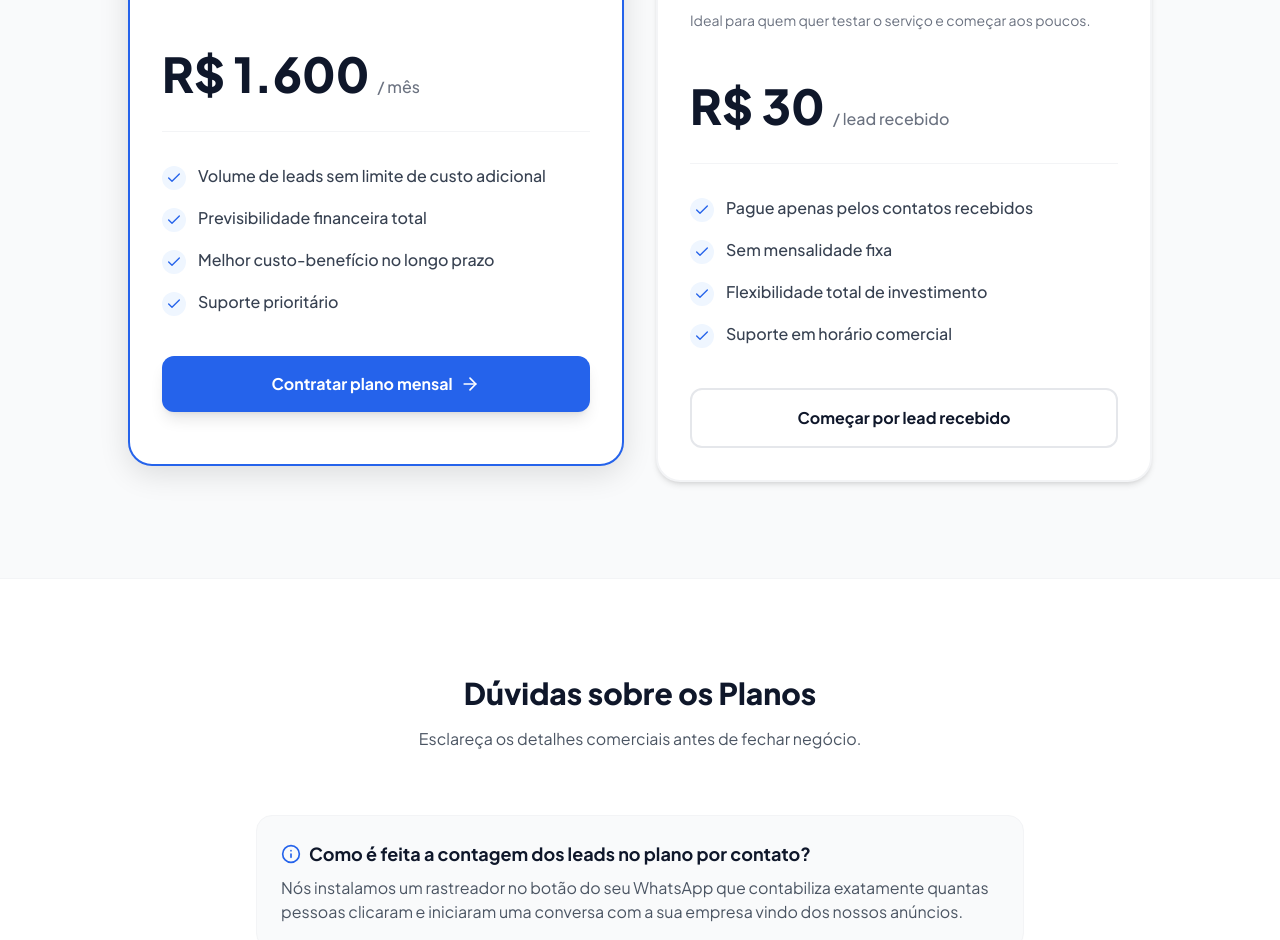
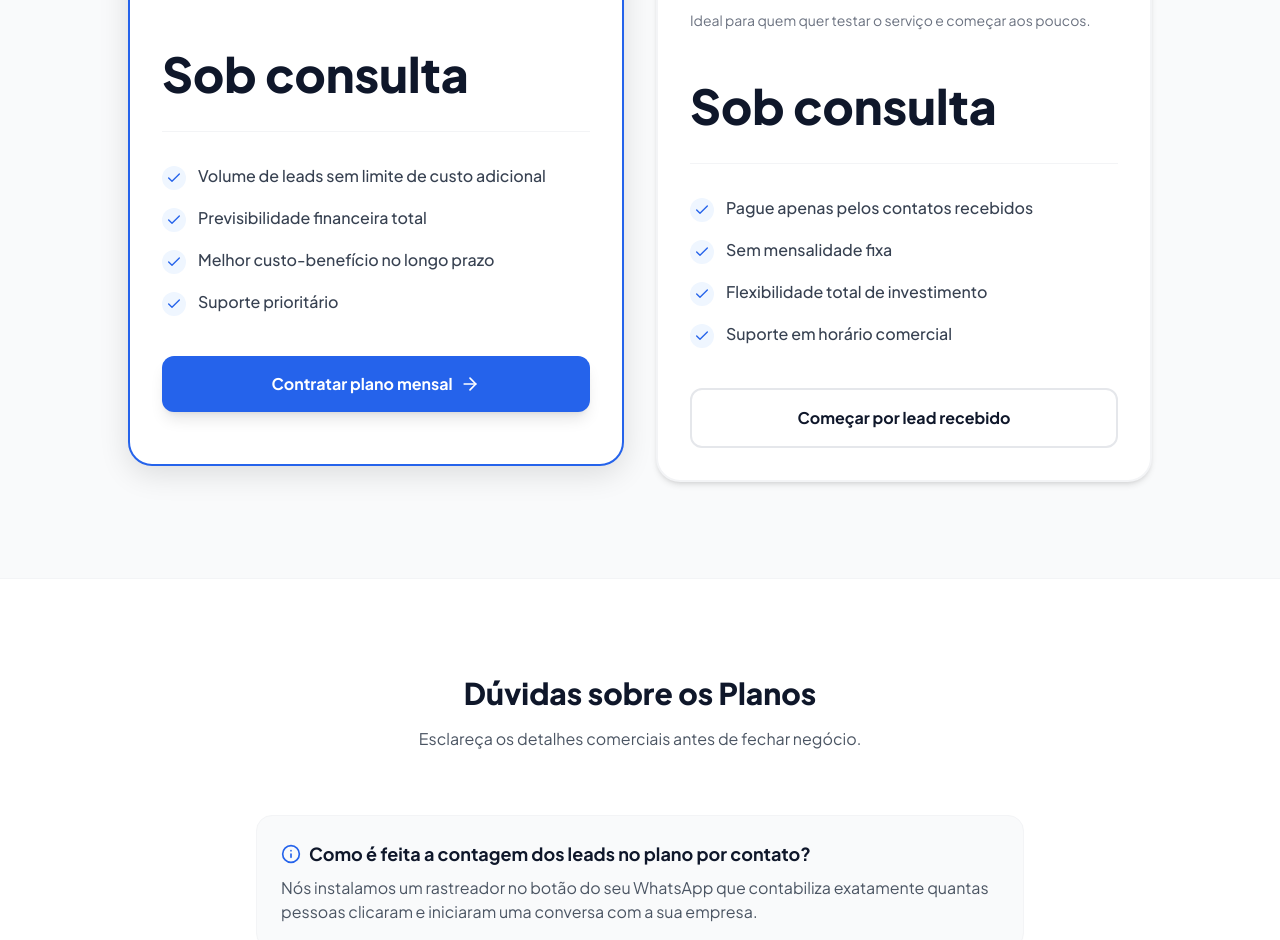
Before and after one commit to edgar-avila02/edleads, a React (Vite) app: page /precos in a window 1280 px wide. Shown: the part 652-1592 px from the top of the page. Built offline with nearby package versions, Linux system fonts and the light colour scheme.

Commit message:
feat: oculta valores de planos e atualiza faq de cobranca

```diff
--- a/src/components/Pricing.tsx
+++ b/src/components/Pricing.tsx
@@ -33,8 +33,7 @@ const Pricing = () => {
           >
             <h3 className="text-2xl font-bold text-corporate-dark mb-2">Plano mensal fixo</h3>
             <div className="flex items-baseline gap-2 mb-8 border-b border-gray-100 pb-8">
-              <span className="text-5xl font-extrabold text-corporate-dark tracking-tight">R$ 1.600</span>
-              <span className="text-gray-500 font-medium">/ mês</span>
+              <span className="text-4xl lg:text-5xl font-extrabold text-corporate-dark tracking-tight">Sob consulta</span>
             </div>
 
             <ul className="space-y-5 mb-10">
@@ -82,8 +81,7 @@ const Pricing = () => {
 
             <h3 className="text-2xl font-bold text-white mb-2 mt-4">Plano por contato</h3>
             <div className="flex items-baseline gap-2 mb-8 border-b border-white/10 pb-8">
-              <span className="text-5xl font-extrabold text-white tracking-tight">R$ 30</span>
-              <span className="text-gray-400 font-medium">/ lead recebido</span>
+              <span className="text-4xl lg:text-5xl font-extrabold text-white tracking-tight">Sob consulta</span>
             </div>
 
             <ul className="space-y-5 mb-10">
--- a/src/pages/PrecosPage.tsx
+++ b/src/pages/PrecosPage.tsx
@@ -6,8 +6,8 @@ const PrecosPage = () => {
     {
       name: "Plano Mensal Fixo",
       description: "Ideal para empresas que querem escalar de forma previsível.",
-      price: "R$ 1.600",
-      period: "/ mês",
+      price: "Sob consulta",
+      period: "",
       popular: true,
       tag: "Mais Vantajoso",
       features: [
@@ -22,8 +22,8 @@ const PrecosPage = () => {
     {
       name: "Plano por Contato",
       description: "Ideal para quem quer testar o serviço e começar aos poucos.",
-      price: "R$ 30",
-      period: "/ lead recebido",
+      price: "Sob consulta",
+      period: "",
       popular: false,
       tag: "Mais Flexível",
       features: [
@@ -127,7 +127,7 @@ const PrecosPage = () => {
                 <Info className="w-5 h-5 text-corporate-blueAccent" />
                 Como é feita a contagem dos leads no plano por contato?
               </h4>
-              <p className="text-gray-600">Nós instalamos um rastreador no botão do seu WhatsApp que contabiliza exatamente quantas pessoas clicaram e iniciaram uma conversa com a sua empresa vindo dos nossos anúncios.</p>
+              <p className="text-gray-600">Nós instalamos um rastreador no botão do seu WhatsApp que contabiliza exatamente quantas pessoas clicaram e iniciaram uma conversa com a sua empresa.</p>
             </div>
 
             <div className="bg-gray-50 p-6 rounded-2xl border border-gray-100">
@@ -143,7 +143,7 @@ const PrecosPage = () => {
                 <Info className="w-5 h-5 text-corporate-blueAccent" />
                 Quais formas de pagamento são aceitas?
               </h4>
-              <p className="text-gray-600">O Plano Mensal Fixo é cobrado via boleto, PIX ou cartão de crédito no início do ciclo. O Plano por Contato é apurado ao final de cada quinzena e faturado via PIX ou boleto.</p>
+              <p className="text-gray-600">O Plano Mensal Fixo ou por Contato é cobrado via boleto ou PIX no início do ciclo, sendo cobrado todo mês no mesmo dia em que foi iniciado o serviço.</p>
             </div>
           </div>
         </div>
```
